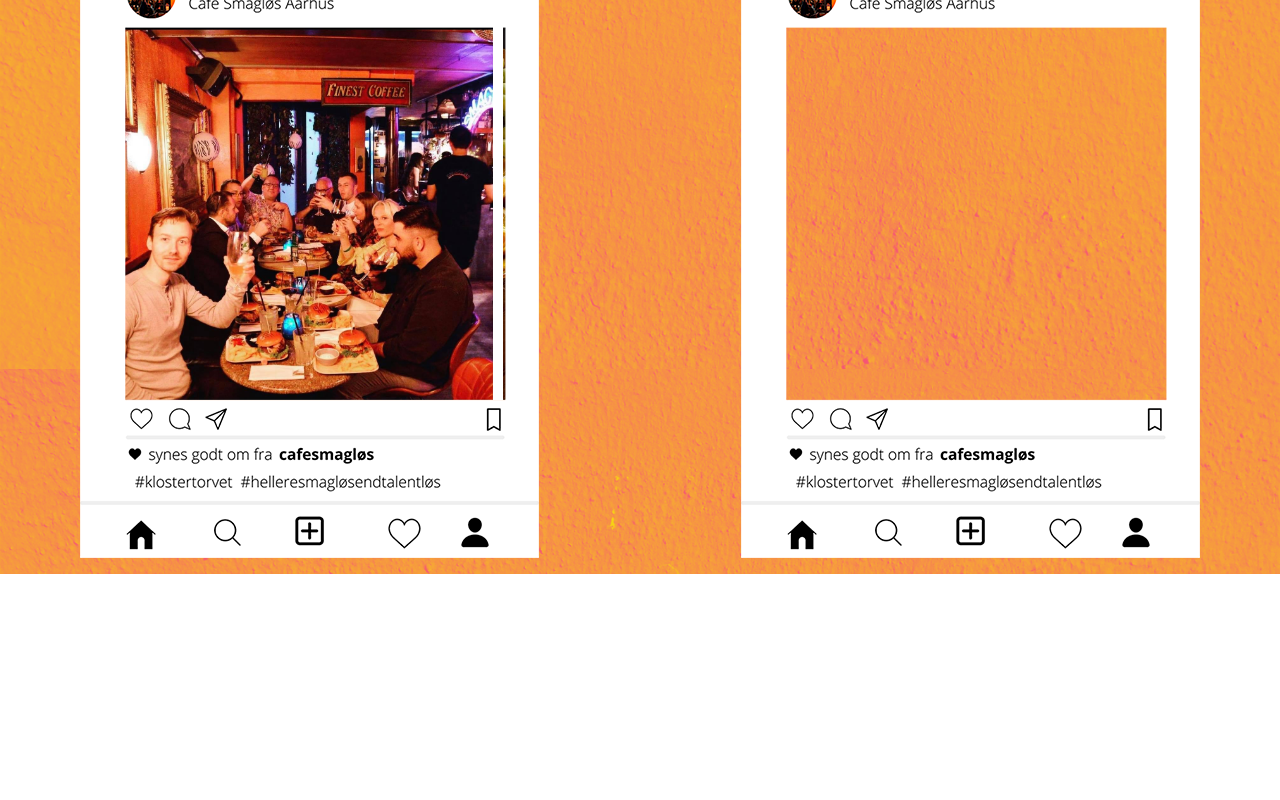
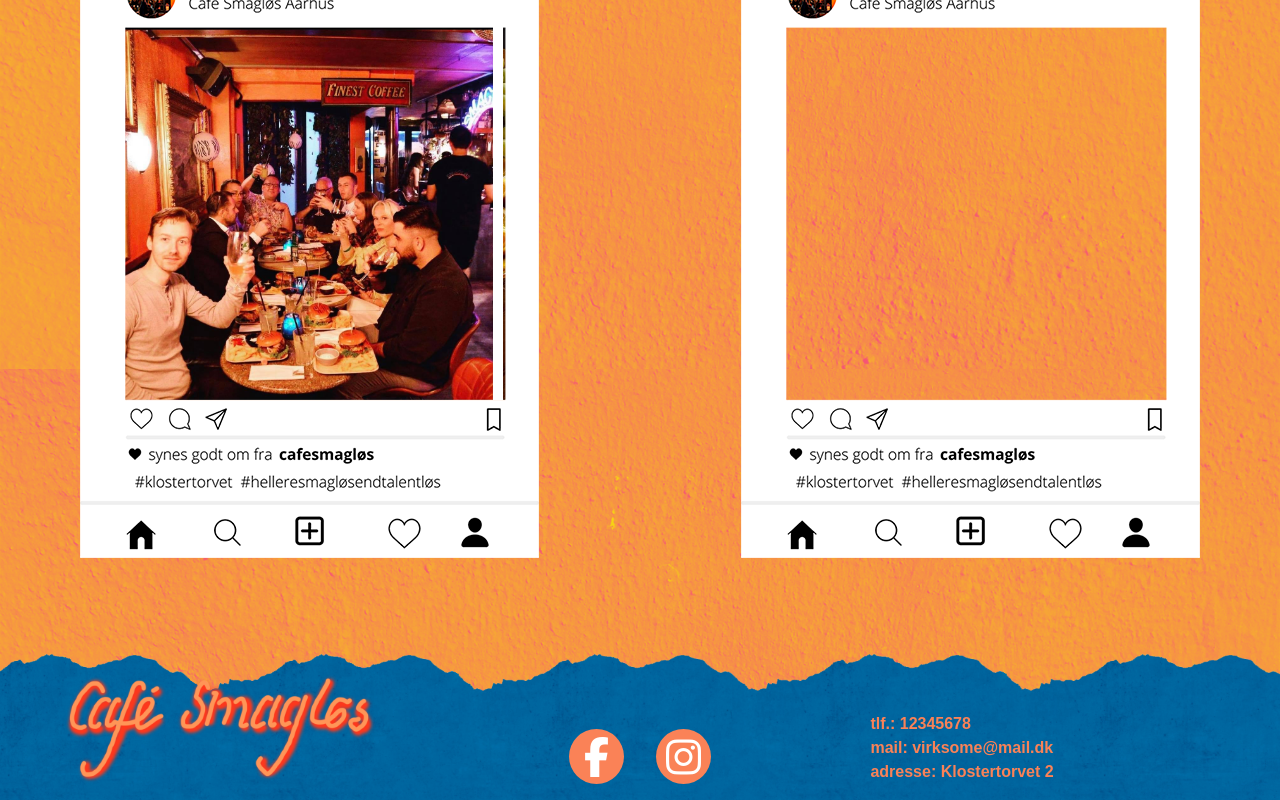
Before and after one commit to Booflame/cafe, a plain HTML site: page website/index.html in a window 1280 px wide. Shown: the part 1231-2031 px from the top of the page. Before the commit the page ends 1805 px from the top, so only its background shows below. Drawn offline with Linux system fonts and the light colour scheme; a web font is replaced by a local one.

Commit message:
footer og retninger

```diff
--- a/website/css/style.css
+++ b/website/css/style.css
@@ -13,7 +13,6 @@
 }
 
 body {
-    min-height: 200vh;
     background-image: url(../gfx/bg.png);
 }
 
@@ -26,9 +25,6 @@ header{
     margin-bottom: 115px;
     position: relative;
 }
-header .bg-img{
-    width: 100%;
-}
 header #logo{
     display: block;
     width: 380px;
@@ -36,6 +32,7 @@ header #logo{
 header nav{
     width: 100%;
     position: absolute;
+    z-index: 3;
 }
 header nav ul{
     display: flex;
@@ -57,11 +54,13 @@ header nav a{
     position: absolute;
     bottom: -115px;
     left: 0;
+    z-index: 2;
 }
 #gth {
     position: absolute;
     bottom: -115px;
     right: 0;
+    z-index: 2;
 }
 
 /* MAIN STYLING START */
@@ -73,11 +72,11 @@ header nav a{
 section{
     min-height: 50vh;
     padding: 1rem;
+    margin-top: 50px;
 }
 .flex{
     display: flex;
     justify-content: space-between;
-    margin-top: 50px;
 }
 .blue{
     background-image: url(../gfx/bluetextur.png);
@@ -194,3 +193,69 @@ section{
     text-decoration: none;
     cursor: pointer;
 }
+
+/* FOOTER STYLING START */
+
+footer{
+    width: 100%;
+    margin-top: 5rem;
+    position: relative;
+}
+footer .bg-img{
+    transform: rotate(180deg);
+}
+footer .overlay{
+    position: absolute;
+    width: 100%;
+    bottom: 0;
+}
+footer .wrapper div{
+    width: 30%;
+    margin-bottom: 1rem;
+}
+footer .logo img{
+    height: 110px;
+}
+footer .links {
+    display: flex;
+    justify-content: center;
+    align-items: flex-end;
+}
+footer .links a{
+    background: var(--orange);
+    border-radius: 27.5px;
+    font-size: 2.5rem;
+    width: 55px;
+    height: 55px;
+    display: flex;
+    justify-content: center;
+    align-items: center;
+    text-decoration: none;
+    transition: 0.4s ease-in-out;
+    transition-property: background;
+}
+footer .links a:first-of-type{
+    margin-right: 2rem;
+}
+footer .links a:hover {
+    background: #fff;
+}
+footer .links a i {
+    color: #fff;
+    transition: 0.4s ease-in-out;
+    transition-property: color;
+}
+footer .links a:hover i{
+    color: var(--orange);
+}
+footer .info{
+    display: flex;
+    flex-direction: column;
+    align-items: flex-start;
+    justify-content: flex-end;
+}
+footer .info p{
+    color: var(--orange);
+    font-family: Arial, Helvetica, sans-serif;
+    font-weight: bold;
+}
--- a/website/index.html
+++ b/website/index.html
@@ -6,6 +6,7 @@
     <meta name="viewport" content="width=device-width, initial-scale=1.0">
     <link rel="stylesheet" href="css/reset.css">
     <link rel="stylesheet" href="css/style.css">
+    <script src="https://kit.fontawesome.com/8dc383ed5c.js" crossorigin="anonymous"></script>
     <title>smagløs</title>
 </head>
 <body>
@@ -73,6 +74,24 @@
             </section>
         </div>
     </main>
-    <footer></footer>
+    <footer>
+        <img class="bg-img" src="gfx/header220.png" alt="">
+        <div class="overlay">
+            <div class="flex wrapper">
+                <div class="logo">
+                    <img src="gfx/smagløs2.png" alt="">
+                </div>
+                <div class="links">
+                    <a href="https://www.facebook.com/smagloesaarhus/"><i class="fab fa-facebook-f"></i></a>
+                    <a href="https://www.instagram.com/cafe_smagloes/"><i class="fab fa-instagram"></i></a>
+                </div>
+                <div class="info">
+                    <p>tlf.: 12345678</p>
+                    <p>mail: virksome@mail.dk</p>
+                    <p>adresse: Klostertorvet 2</p>
+                </div>
+            </div>
+        </div>
+    </footer>
 </body>
 </html>
```
Also changed, not shown: website/kontakt.html (+19 -0 lines), website/menu.html (+19 -0 lines).
